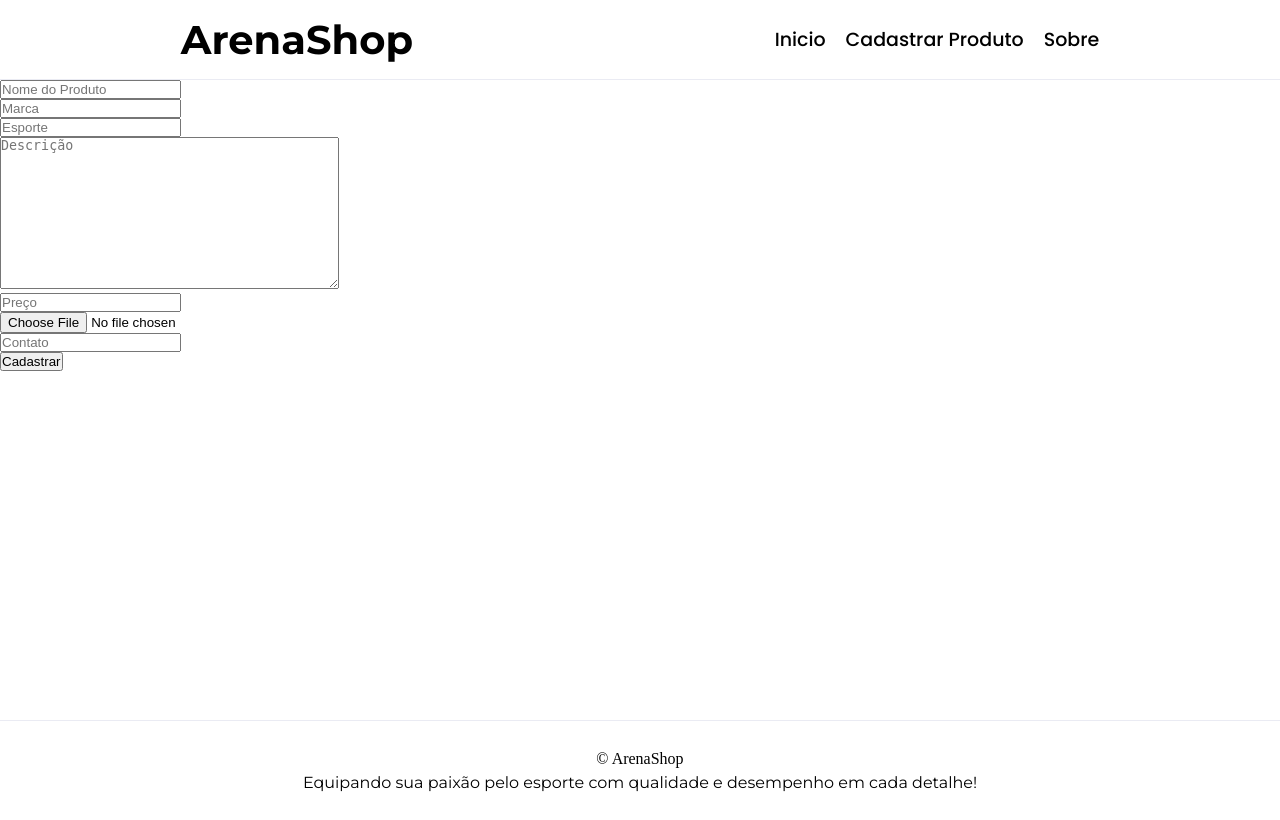
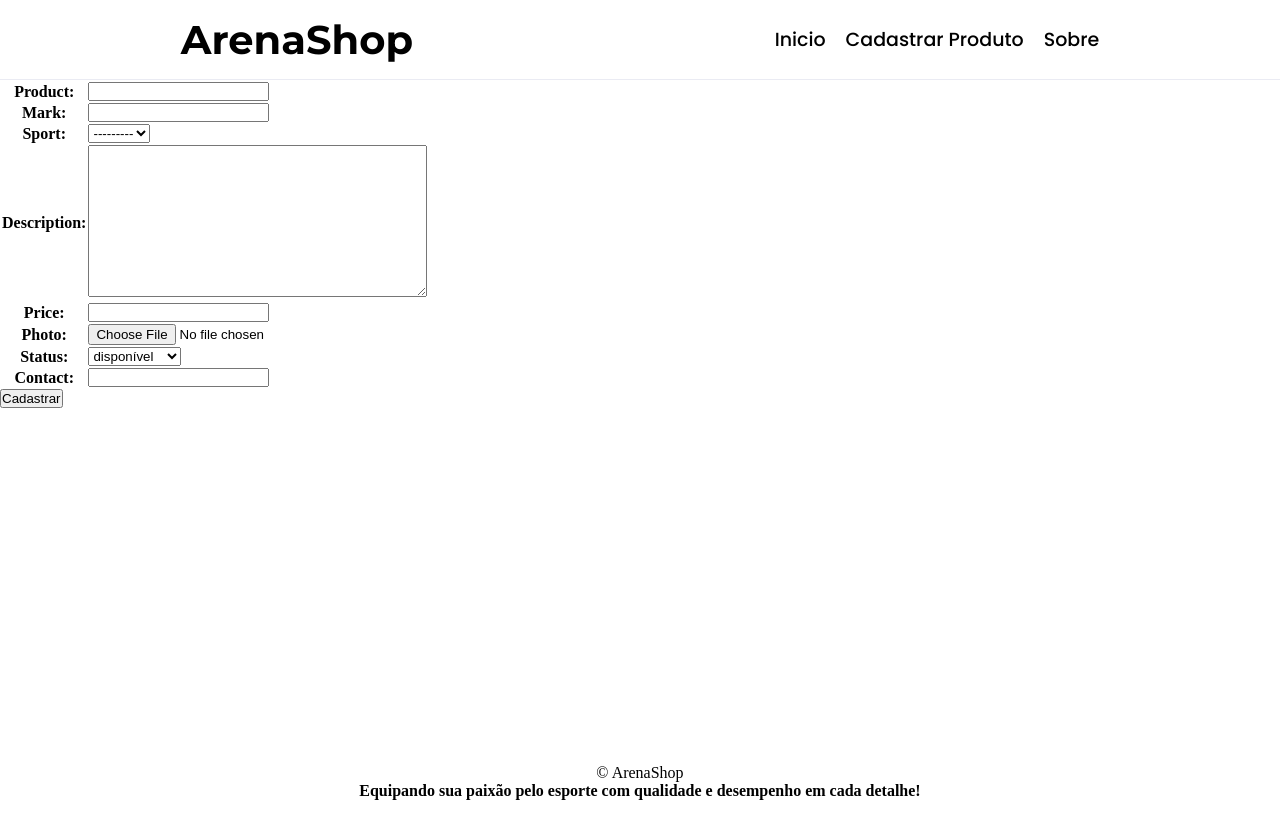
Before and after one commit to Pedrr01/arenaShop, a Django app: page /create/ in a window 1280 px wide. Run offline with Django 5.2, Linux system fonts and the light colour scheme; data that the repository does not hold is empty; some web fonts are replaced.

Commit message:
correcting errors

```diff
--- a/Store/forms.py
+++ b/Store/forms.py
@@ -6,12 +6,10 @@ class ProductsForm(forms.ModelForm):
     class Meta:
         model = Products
         fields = "__all__"
-        widgets = {
-        'product': forms.TextInput(attrs={'class': 'form-control', 'placeholder': 'Nome do Produto'}),
-        'mark': forms.TextInput(attrs={'class': 'form-control', 'placeholder': 'Marca'}),
-        'sport': forms.TextInput(attrs={'class': 'form-control', 'placeholder': 'Esporte'}),
-        'description': forms.Textarea(attrs={'class': 'form-control', 'placeholder': 'Descrição'}),
-        'price': forms.NumberInput(attrs={'class': 'form-control', 'placeholder': 'Preço'}),
-        'photo': forms.FileInput(attrs={'class': 'form-control'}),
-        'contact': forms.TextInput(attrs={'class': 'form-control', 'placeholder': 'Contato'}),
-        }
+
+
+    def clean_price(self):
+        price = self.cleaned_data.get('price')
+        if price > 500:
+            self.add_error('price', 'Preço Muito Alto')
+        return price
--- a/Store/templates/create_products.html
+++ b/Store/templates/create_products.html
@@ -2,37 +2,11 @@
 {% load static %}
 {% block content %}
 <link rel="stylesheet" type="text/css" href="{% static 'css/create_products.css' %}">
-
 <form method="POST" enctype="multipart/form-data">
     {% csrf_token %}
-    <div class="form-group">
-        {{ form.product }}
-        <small class="text-danger">{{ form.product.errors }}</small>
-    </div>
-    <div class="form-group">
-        {{ form.mark }}
-        <small class="text-danger">{{ form.mark.errors }}</small>
-    </div>
-    <div class="form-group">
-        {{ form.sport }}
-        <small class="text-danger">{{ form.sport.errors }}</small>
-    </div>
-    <div class="form-group">
-        {{ form.description }}
-        <small class="text-danger">{{ form.description.errors }}</small>
-    </div>
-    <div class="form-group">
-        {{ form.price }}
-        <small class="text-danger">{{ form.price.errors }}</small>
-    </div>
-    <div class="form-group">
-        {{ form.photo }}
-        <small class="text-danger">{{ form.photo.errors }}</small>
-    </div>
-    <div class="form-group">
-        {{ form.contact }}
-        <small class="text-danger">{{ form.contact.errors }}</small>
-    </div>
-    <button type="submit" class="btn btn-primary">Cadastrar</button>
+    <table>
+        {{form.as_table}}
+    </table>
+    <input type="submit" value="Cadastrar" class="btn btn-primary">
 </form>
 {% endblock %}
--- a/Store/views.py
+++ b/Store/views.py
@@ -1,5 +1,5 @@
 from django.shortcuts import render
-from django.views.generic import ListView, CreateView
+from django.views.generic import ListView, CreateView,  DetailView
 from Store.models import Products
 from Store.forms import ProductsForm
 
@@ -20,3 +20,7 @@ class ProductCreate(CreateView):
     form_class = ProductsForm
     template_name = 'create_products.html'
     success_url = '/list/'
+
+class CarDetailView(DetailView):
+    model = Products
+    template_name = 'product_detail.html'
--- a/app/static/css/base.css
+++ b/app/static/css/base.css
@@ -8,6 +8,18 @@
 	padding: 0;
 	box-sizing: border-box;
 }
+
+body{
+    display: flex;
+    flex-direction: column;
+    height: 100vh;
+}
+
+footer{
+    margin-top: auto;
+    text-align: center;
+}
+
 
 .navbar{
     padding: 15px 0 15px 0;
@@ -74,6 +86,7 @@ botão sanduicgh */
     border-radius: 10px;
 }
 
+
 @media (max-width: 600px){
     .navbar{
         flex-direction: column;
@@ -105,35 +118,3 @@ botão sanduicgh */
         display: flex;
     }
 }
-
-main{
-    height: 80vh;
-}
-
-footer{
-    display: flex;
-    flex-direction: column;
-    align-items: center;
-    justify-content: center;
-    text-align: center;
-    height: 100px;
-    border-top-color: rgb(234, 235,243);
-    border-top-style: solid;
-    border-top-width: 1px;
-}
-
-.footer_content {
-    display: flex;
-    flex-direction: column;
-    gap: 5px;
-    align-items: center;
-    cursor: default;
-    user-select: none;
-}
-
-h4{
-    font-family: "Montserrat", serif;
-    font-optical-sizing: auto;
-    font-weight: 400;
-    font-style: normal;
-}
--- a/app/templates/base.html
+++ b/app/templates/base.html
@@ -27,11 +27,9 @@
         {% block content %}
         {% endblock %}
     </main>
-    <footer>
-        <div class="footer_content">
-            &#169 ArenaShop
-            <h4>Equipando sua paixão pelo esporte com qualidade e desempenho em cada detalhe!</h4>
-        </div>
+    <footer class="footer">
+        &#169 ArenaShop
+        <h4>Equipando sua paixão pelo esporte com qualidade e desempenho em cada detalhe!</h4>
     </footer>
     <script src="{% static 'js/base.js' %}"></script>
 </body>
```
Also changed, not shown: Store/static/css/list_products.css (+50 -11 lines), Store/templates/product_detail.html (added, +15 -0 lines), Store/static/css/product_detail.css (added).
